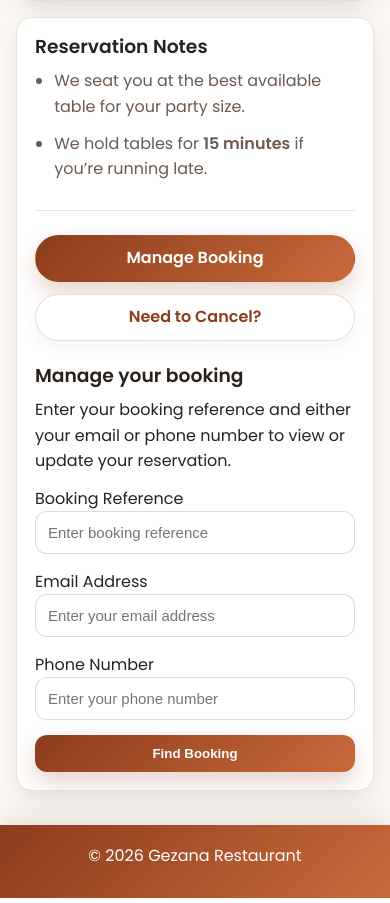
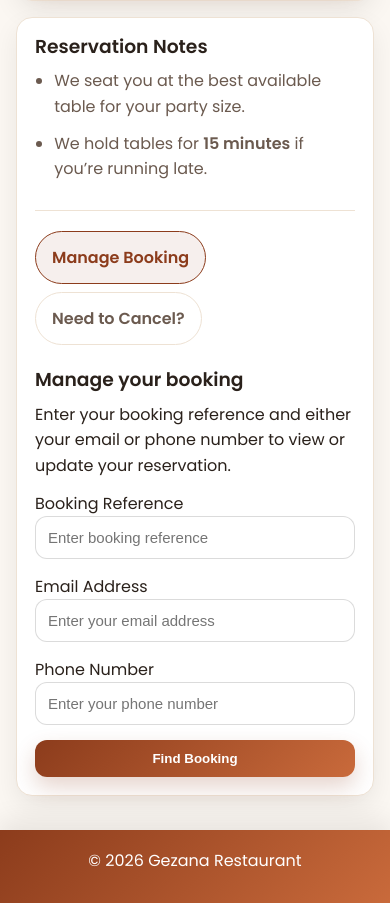
Before and after one commit to fila2021/Gezana, a Django app: page /book/ in a window 390 px wide. Shown: the part 1363-2266 px from the top of the page. Run offline with Django 4.2, Linux system fonts and the light colour scheme.

Commit message:
Restyle booking help controls as proper tabs instead of buttons

```diff
--- a/gezana_app/static/css/style.css
+++ b/gezana_app/static/css/style.css
@@ -922,52 +922,47 @@ footer{
 /* ---------- Booking help tabs ---------- */
 .booking-help-tabs {
   margin-top: 1.75rem;
-  padding-top: 1.5rem;
   border-top: 1px solid var(--border);
+  padding-top: 1.25rem;
 }
 
 .booking-tab-buttons {
   display: flex;
-  flex-wrap: wrap;
-  gap: 0.75rem;
-  margin-bottom: 1rem;
+  gap: 0;
+  margin-bottom: 1.25rem;
+  border-bottom: 1px solid var(--border);
 }
 
 .booking-tab-button {
   appearance: none;
-  border: 1px solid rgba(140, 60, 28, 0.18);
-  background: #fff;
-  color: var(--brand);
-  padding: 0.9rem 1.2rem;
-  border-radius: 999px;
+  border: 0;
+  background: transparent;
+  color: var(--muted);
+  padding: 0.95rem 1.25rem;
   font: inherit;
   font-weight: 800;
-  line-height: 1;
   cursor: pointer;
-  box-shadow: 0 6px 16px rgba(0, 0, 0, 0.05);
-  transition:
-    background 0.18s ease,
-    color 0.18s ease,
-    border-color 0.18s ease,
-    transform 0.18s ease,
-    box-shadow 0.18s ease;
+  position: relative;
+  border-bottom: 3px solid transparent;
+  border-radius: 0;
+  box-shadow: none;
+  transition: color 0.18s ease, border-color 0.18s ease;
 }
 
 .booking-tab-button:hover {
-  transform: translateY(-1px);
-  border-color: rgba(140, 60, 28, 0.32);
-  box-shadow: 0 10px 20px rgba(0, 0, 0, 0.08);
+  color: var(--brand);
+  transform: none;
+  box-shadow: none;
 }
 
 .booking-tab-button.active {
-  background: var(--grad-brand);
-  color: #fff;
-  border-color: transparent;
-  box-shadow: 0 10px 22px rgba(140, 60, 28, 0.22);
+  color: var(--brand);
+  background: transparent;
+  border-color: var(--brand);
 }
 
 .booking-tab-panel {
-  padding-top: 0.5rem;
+  padding-top: 0.25rem;
 }
 
 .booking-tab-panel[hidden] {
@@ -1023,12 +1018,27 @@ footer{
 }
 
 @media (max-width: 560px) {
-  .booking-tab-buttons,
+  .booking-tab-buttons {
+    flex-wrap: wrap;
+    gap: 0.5rem;
+    border-bottom: 0;
+  }
+
+  .booking-tab-button {
+    border: 1px solid var(--border);
+    border-radius: 999px;
+    padding: 0.8rem 1rem;
+  }
+
+  .booking-tab-button.active {
+    background: rgba(140, 60, 28, 0.08);
+    border-color: var(--brand);
+  }
+
   .action-buttons {
     flex-direction: column;
   }
 
-  .booking-tab-button,
   .action-buttons a,
   .action-buttons button {
     width: 100%;
```
